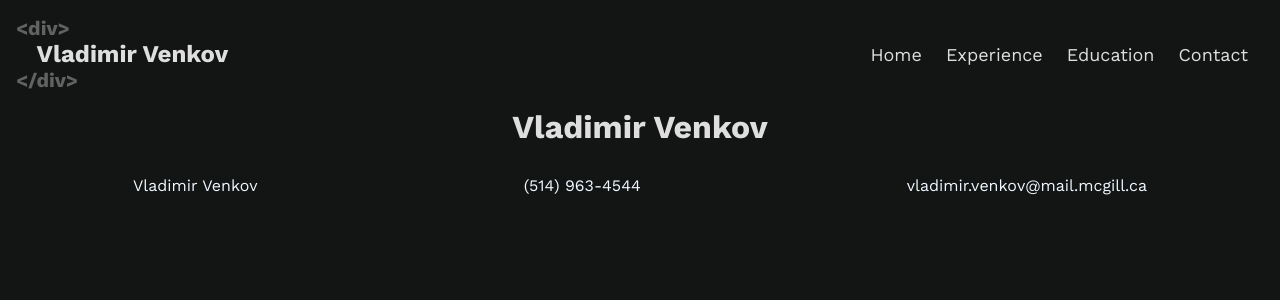
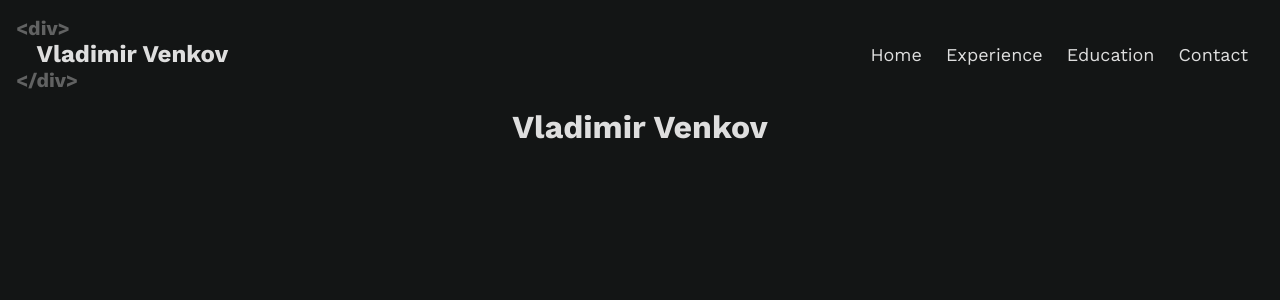
Before and after one commit to vladimirven001/react-portfolio, a Next.js app: page / in a window 1280 px wide. Shown: the top 300 px of the page. Built offline with nearby package versions, Linux system fonts and the light colour scheme.

Commit message:
changed footer

```diff
--- a/pages/_app.js
+++ b/pages/_app.js
@@ -6,11 +6,8 @@ function MyApp({ Component, pageProps }) {
   return (
     <div>
       <Navbar />
-      <div>
-        <div className={styles.pagecontainer}>
 
-        </div>
-      </div>
+
       <Component {...pageProps} />
     </div>
   )
--- a/pages/index.js
+++ b/pages/index.js
@@ -4,29 +4,26 @@ import styles from '../styles/Home.module.css'
 
 export default function Home() {
   return (
-    <div>
+    <div className={styles.container}>
+
       <Head>
 
         <title>Vladimir Venkov</title>
-        <link rel="icon" href='/Letter-V.ico' />
+        <link rel="icon" href='/Letter-V.ico'/>
 
       </Head>
 
 
       <main>
-        <div>
-          <div>
 
-            <h1 style={{textAlign: "center"}} >Vladimir Venkov</h1>
 
-          </div>
-        </div>
+        <h1 style={{textAlign: "center"}} >Vladimir Venkov</h1>
+
 
         <Footer />
 
       </main>
+    </div>
 
-
-    </div>
   )
 }
--- a/styles/Footer.module.css
+++ b/styles/Footer.module.css
@@ -1,7 +1,7 @@
 
 .eqi_container {
 
-    position:relative;
+    position:absolute;
     bottom: 0px;
     width: 100%;
     height: auto;
@@ -14,8 +14,8 @@
 .eqi_container div {
 
     color:aliceblue;
-    margin-top: 30px;
-    margin-bottom: 30px;
+    margin-top: 5vh;
+    margin-bottom: 5vh;
     background: #131515;
     justify-content: center;
     display: flex;
--- a/styles/Home.module.css
+++ b/styles/Home.module.css
@@ -1,5 +1,8 @@
 .container {
-  padding: 0 2rem;
+  height: 100%;
+  width: 100%;
+  position:fixed;
+  overflow-y: auto;
 }
 
 .main {
--- a/styles/globals.css
+++ b/styles/globals.css
@@ -20,6 +20,15 @@ html{
   height: 100%;
   background-color: #131515;
   color: #dedede;
+  box-sizing: border-box;
+}
+main{
+  margin: 0;
+  min-width: auto;
+  min-height: 100%;
+  position: relative;
+  box-sizing: inherit;
+  /* padding-bottom: calc(10vh + 12px); */
 }
 nav{
   display: flex;
```
